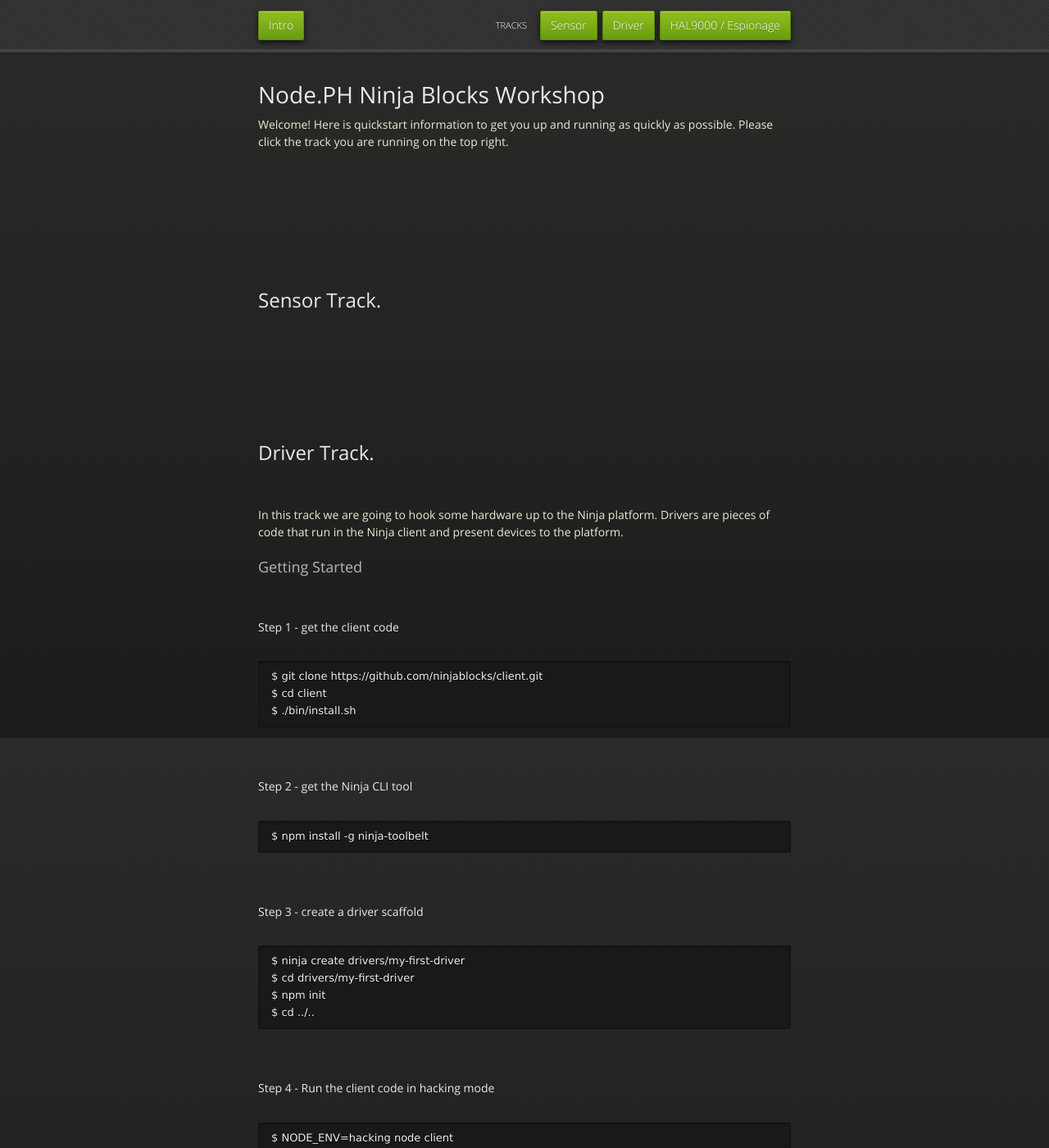
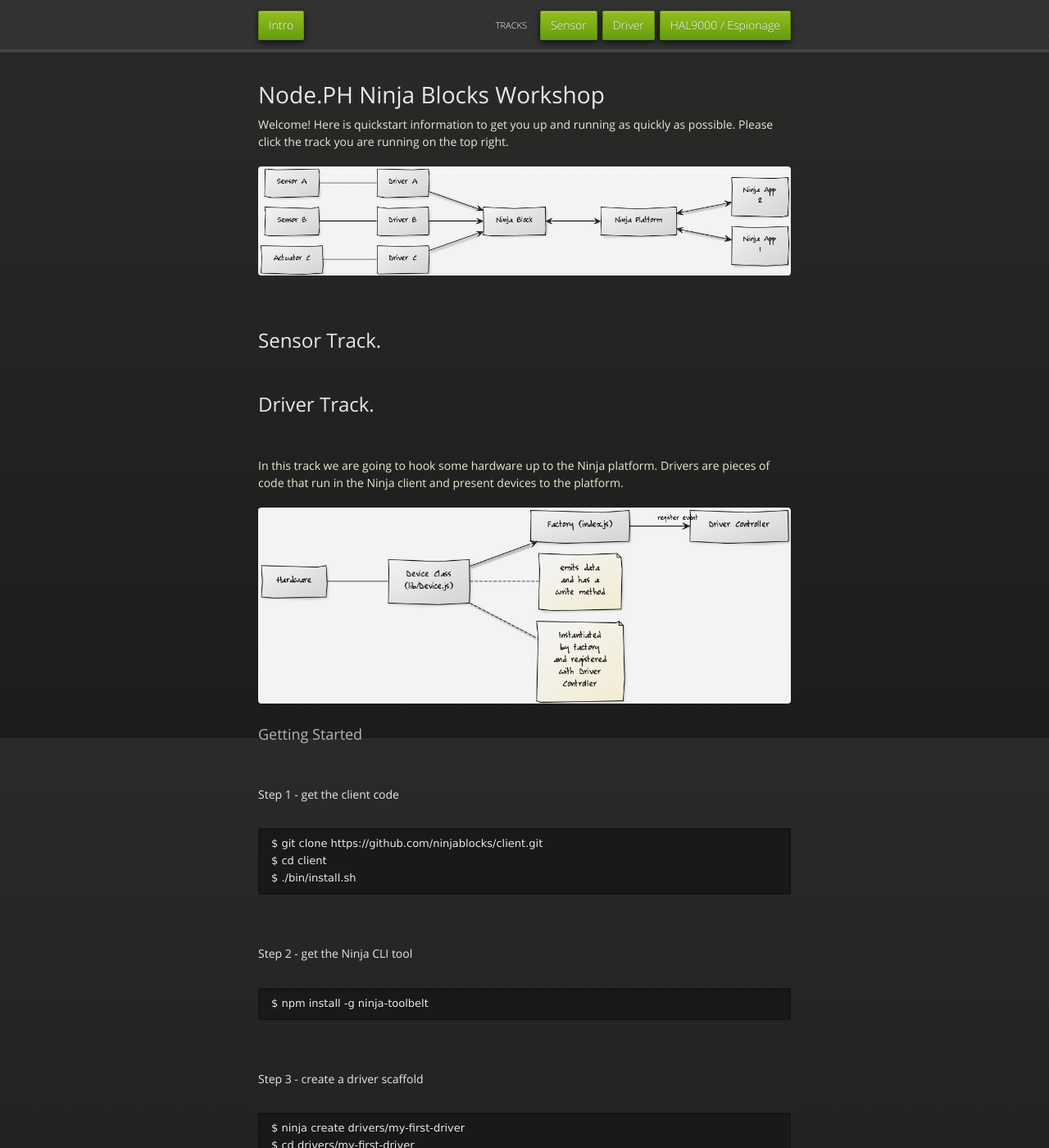
Before and after one commit to thatguydan/nodeph-doc, a Jekyll site: the page built from index.html, in a window 1280 px wide and 1400 px high. Shown: the whole window at 82% size. Built offline with Jekyll 4.4.1, drawn with Linux system fonts in a browser that asks for light colours; nearby versions of some CDN libraries; some of the changed text lies outside the part shown.

Commit message:
Add UML Diagrams, move sections around a bit

```diff
--- a/_includes/apps.html
+++ b/_includes/apps.html
@@ -1,7 +1,8 @@
 <h2>HAL9000 / Espionage</h2>
 
+<p>&nbsp;</p>
 
-<p>&nbsp;</p>
+
 <h3>Core Concepts</h3>
 <ul>
   <li>A 'Ninja app' is a state machine that lives in the cloud.</li>
@@ -9,16 +10,10 @@
   <li>A 'callback' is a URL you register against a device that the Ninja platform will POST to with data when it receives it. It must be publicly addressable.</li>
   <li>We will authenticate our apps today with your <code>user_access_token</code></li>
 </ul>
+<p><img src="images/app-overview.png" class="uml-diagram"/></p>
 
-<p>&nbsp;</p>
-<h3>Useful links</h3>
-<p>
-<ul>
-  <li><a target="_blank" href="https://github.com/ninjablocks/node-ninja-blocks">Nina Blocks Node Library README</a></li>
-  <li><a target="_blank" href="http://ninjablocks.com/blogs/news/7061118-dial-o-spresso-a-phone-controlled-coffee-machine">Dial-o-spresso</a> - Ninja powered coffee machine hack. Does not use callbacks (<a href="https://gist.github.com/askpete/3930720"target="_blank">code</a>)</li>
-  <li><a target="_blank" href="http://www.youtube.com/watch?v=cedbZiTv0hk">Video tutorial on creating an app in 60 seconds</a></li>
-</ul>
-</p>
+<p><img src="images/app-overview-2.png" class="uml-diagram"/></p>
+
 
 <p>&nbsp;</p>
 <h4>Step 1 - get your user_access_token</h4>
@@ -75,3 +70,11 @@
   <li>Every data value through Ninja MUST be a string.</li>
   <li>The RF433 MHz device receives strings that look like binary from multiple 'devices'. Due to this, it is necessary to do string equality on callbacks, looking for a known string.</li>
 </ul>
+<p>&nbsp;</p>
+
+<h3>Useful links</h3>
+<ul>
+  <li><a target="_blank" href="https://github.com/ninjablocks/node-ninja-blocks">Nina Blocks Node Library README</a></li>
+  <li><a target="_blank" href="http://ninjablocks.com/blogs/news/7061118-dial-o-spresso-a-phone-controlled-coffee-machine">Dial-o-spresso</a> - Ninja powered coffee machine hack. Does not use callbacks (<a href="https://gist.github.com/askpete/3930720"target="_blank">code</a>)</li>
+  <li><a target="_blank" href="http://www.youtube.com/watch?v=cedbZiTv0hk">Video tutorial on creating an app in 60 seconds</a></li>
+</ul>
--- a/_includes/drivers.html
+++ b/_includes/drivers.html
@@ -1,6 +1,8 @@
 <h2>Driver Track.</h2>
 <p>&nbsp;</p>
 <p>In this track we are going to hook some hardware up to the Ninja platform. Drivers are pieces of code that run in the Ninja client and present devices to the platform.</p>
+
+<p><img src="images/driver-overview.png" class="uml-diagram"/></p>
 
 <h3>Getting Started</h3>
 
--- a/_includes/intro.html
+++ b/_includes/intro.html
@@ -1,2 +1,5 @@
 <h1>Node.PH Ninja Blocks Workshop</h1>
 <p>Welcome! Here is quickstart information to get you up and running as quickly as possible. Please click the track you are running on the top right.</p>
+
+
+<p><img src="images/main-overview.png" class="uml-diagram"/></p>
--- a/_layouts/default.html
+++ b/_layouts/default.html
@@ -15,6 +15,14 @@
     <link rel="stylesheet" href="stylesheets/ie.css">
     <![endif]-->
     <meta name="viewport" content="width=device-width, initial-scale=1, user-scalable=no">
+
+    <style>
+      .uml-diagram {
+        background-color:white;
+        border-radius:4px;
+        opacity:0.95;
+      }
+    </style>
 
   </head>
   <body>
--- a/index.html
+++ b/index.html
@@ -3,16 +3,13 @@
 ---
 <section>
   {% include intro.html %}
-</section>
-<section>
+  <p>&nbsp;</p>
   <a id="sensors"></a>
   {% include sensors.html %}
-</section>
-<section>
+  <p>&nbsp;</p>
   <a id="drivers"></a>
   {% include drivers.html %}
-</section>
-<section>
+  <p>&nbsp;</p>
   <a id="apps"></a>
   {% include apps.html %}
 </section>
```
Also changed, not shown: images/app-overview-2.png (added), images/app-overview.png (added), images/driver-overview.png (added), images/main-overview.png (added), 5 other files.
